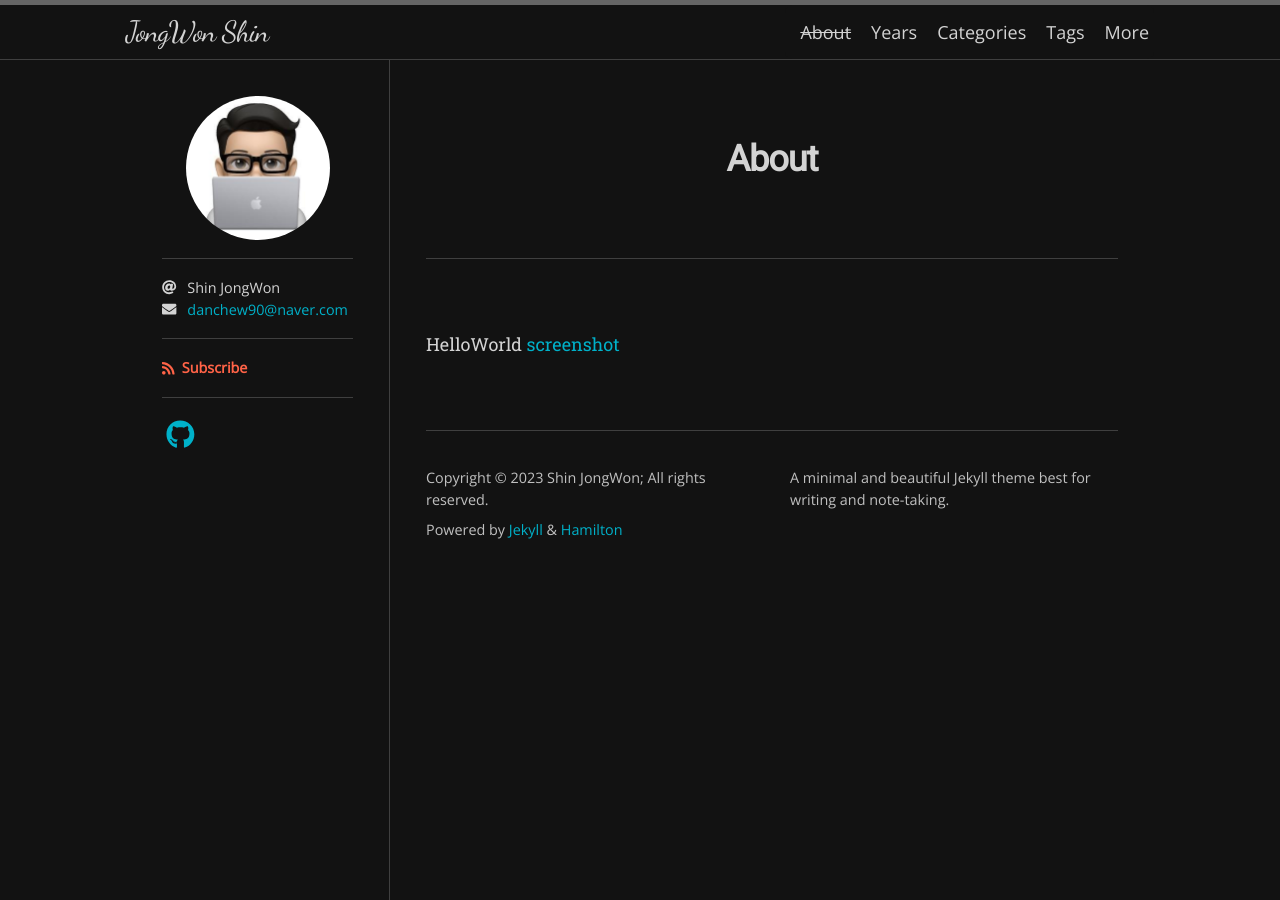
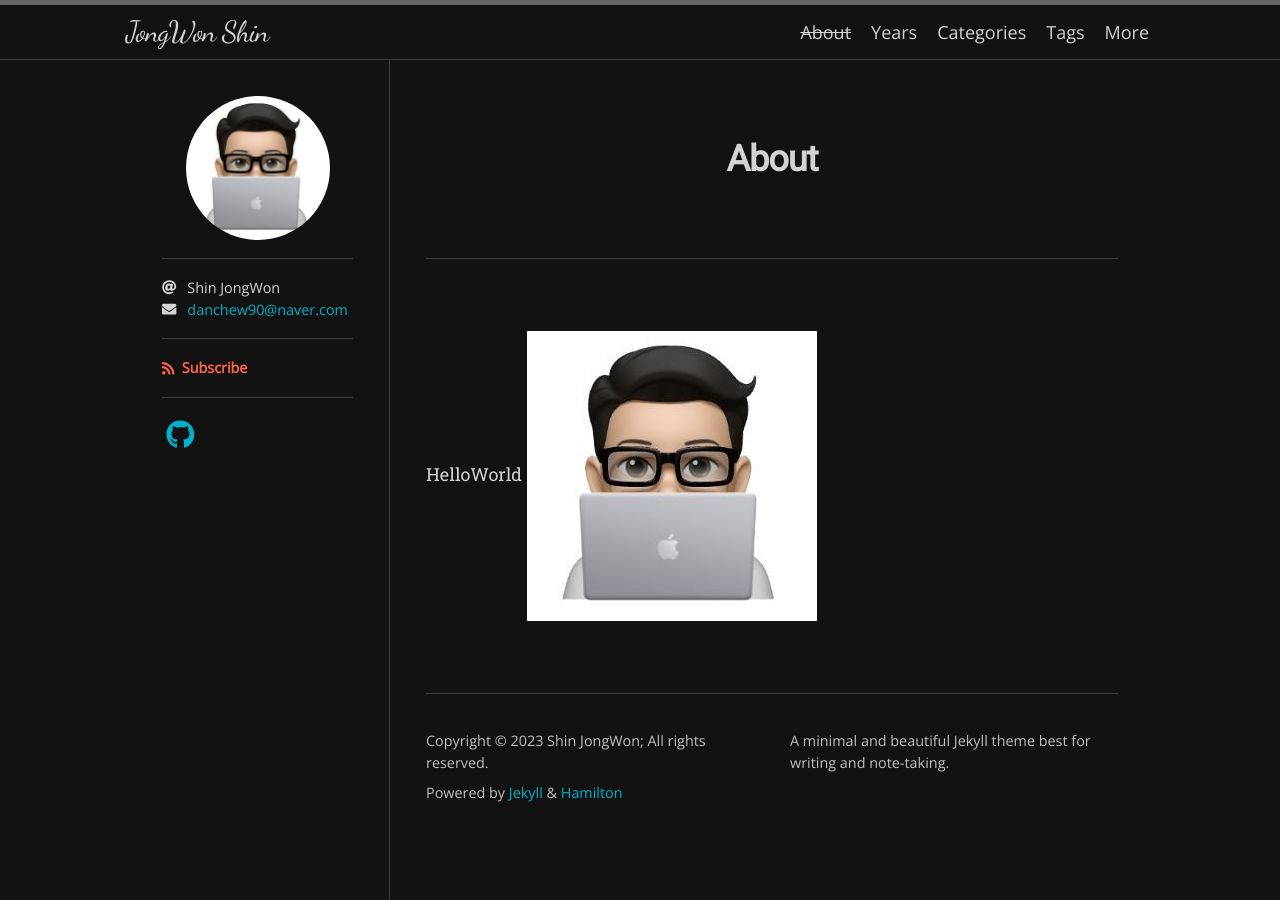
Before and after one commit to danchew90/danchew90.github.io, a Jekyll site: the page built from about.md, in a window 1280 px wide. Built offline with Jekyll 4.4.1, drawn with Linux system fonts in a browser that asks for light colours; nearby versions of some CDN libraries; some web fonts are replaced.

Commit message:
edit theme-all

```diff
--- a/about.md
+++ b/about.md
@@ -5,4 +5,4 @@ permalink: /about/
 ---
 
 HelloWorld
-[screenshot](/logo.jpeg)
+![LOGO](/logo.jpeg)
```
Also changed, not shown: _posts/2023-12-07-리액트-네이티브.md (+1 -1 lines).
